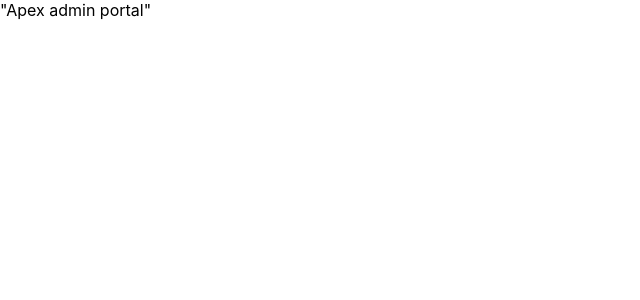
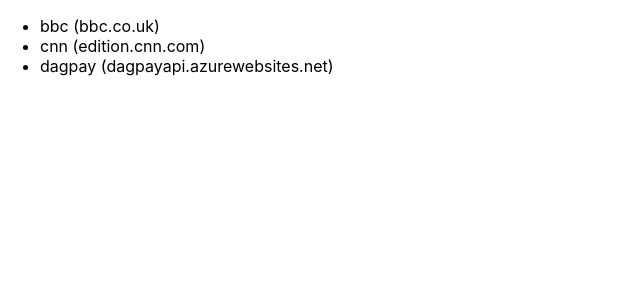
Before and after one commit to apex-api-proxy/apex-admin-ui, a React (Create React App) app: page / in a window 1280 px wide. Shown: the top 300 px of the page, without its empty margins (0-640 px from the left). Built offline with nearby package versions, Linux system fonts and the light colour scheme.

Commit message:
render list of services to home page

```diff
--- a/src/App.js
+++ b/src/App.js
@@ -1,5 +1,8 @@
 import React from 'react';
 import { Route } from 'react-router-dom';
+import ListServices from './components/ListServices/ListServices';
+import UpdateService from './components/UpdateService/UpdateService';
+import NewService from './components/NewService/NewService';
 import './App.css';
 
 class App extends React.Component {
@@ -11,7 +14,9 @@
 
       },
       "service-hosts": {
-
+        "dagpay": "dagpayapi.azurewebsites.net",
+        "cnn": "edition.cnn.com",
+        "bbc": "bbc.co.uk",
       },
       "custom-configurations": {
 
@@ -31,9 +36,20 @@
   }
 
   render() {
+    const services = Object.keys(this.state["service-hosts"])
+    .sort()
+    .map((host) => {
+      let returnObject = {};
+      returnObject["name"] = host;
+      returnObject["address"] = this.state["service-hosts"][host];
+      return returnObject;
+    });
+
     return (
       <div>
-        "Apex admin portal"
+        <Route path='/' exact render={(listProps) => <ListServices services={services} />} />
+        <Route path='/update' exact render={(updateProps) => <UpdateService {...updateProps} />} />
+        <Route path='/new' exact render={(newProps) => <NewService {...newProps} />} />
       </div>
     );
   }
--- /dev/null
+++ b/src/components/ListServices/ListServices.js
@@ -0,0 +1,16 @@
+import React from 'react';
+import Service from '../Service/Service';
+
+const ListServices = (props) => {
+	const services = props.services.map(service => <Service key={service.name} name={service.name} address={service.address} />);
+
+	return (
+		<section>
+			<ul>
+				{services}
+		 	</ul>
+		</section>
+	);
+};
+
+export default ListServices;
--- a/src/components/NewService/NewService.js
+++ b/src/components/NewService/NewService.js
@@ -1,3 +1,33 @@
 import React from 'react';
+import ServiceForm from '../ServiceForm/ServiceForm';
+
+const NewService = (props) => {
+	return (<div>New Service page</div>);
+	// return (
+	// 	<section>
+	// 		<h2>New Service</h2>
+	// 		<ServiceForm
+	// 			onFormElementChange={props.handleFormElementChange}
+	// 			onFormSubmit={props.handleFormSubmit}
+	// 			inputs={formInputs}
+	// 			formValues={props.formValues}
+	// 			// setFormInputInState={props.setFormInputInState}
+	// 		/>
+	// 	</section>
+	// );
+};
 
 export default NewService;
+
+// Add new service
+// * Service unique name
+// * Password
+// * Token
+// * IP address
+/*
+{
+  "name": "dagpay",
+  "address": "dagpayapi.azurewebsites.net",
+  "token": ""
+}
+*/
--- /dev/null
+++ b/src/components/Service/Service.js
@@ -0,0 +1,14 @@
+import React from 'react';
+
+
+const Service = (props) => {
+	// const services = props.services.map(service => <Service name={service.name} address={service.address} />);
+
+	return (
+		<li>
+			{`${props.name} (${props.address})`}
+		</li>
+	);
+};
+
+export default Service;
--- a/src/components/UpdateService/UpdateService.js
+++ b/src/components/UpdateService/UpdateService.js
@@ -2,18 +2,19 @@
 import ServiceForm from '../ServiceForm/ServiceForm';
 
 const UpdateService = (props) => {
-	return (
-		<section>
-			<h2>Update Service</h2>
-			<ServiceForm
-				onFormElementChange={props.handleFormElementChange}
-				onFormSubmit={props.handleFormSubmit}
-				inputs={formInputs}
-				formValues={props.formValues}
-				// setFormInputInState={props.setFormInputInState}
-			/>
-		</section>
-	);
+	return (<div>Update Service page</div>);
+	// return (
+	// 	<section>
+	// 		<h2>Update Service</h2>
+	// 		<ServiceForm
+	// 			onFormElementChange={props.handleFormElementChange}
+	// 			onFormSubmit={props.handleFormSubmit}
+	// 			inputs={formInputs}
+	// 			formValues={props.formValues}
+	// 			// setFormInputInState={props.setFormInputInState}
+	// 		/>
+	// 	</section>
+	// );
 };
 
 export default UpdateService;
--- a/src/index.js
+++ b/src/index.js
@@ -1,11 +1,16 @@
 import React from 'react';
 import ReactDOM from 'react-dom';
+import { BrowserRouter as Router } from "react-router-dom";
 import './index.css';
 import App from './App';
 
 ReactDOM.render(
-  <React.StrictMode>
-    <App />
-  </React.StrictMode>,
+  <Router>
+  	<App />
+  </Router>,
   document.getElementById('root')
 );
+
+// <React.StrictMode>
+//   <App />
+// </React.StrictMode>,
```
